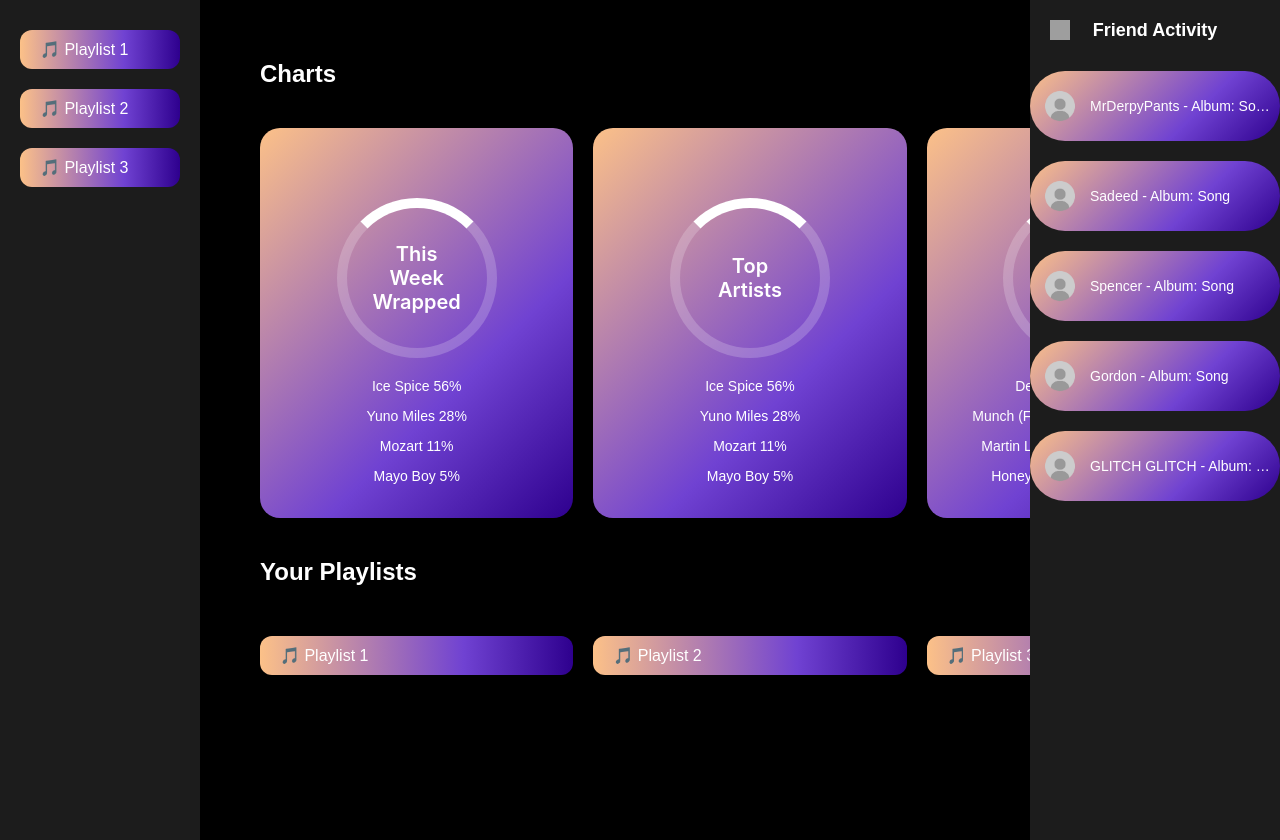
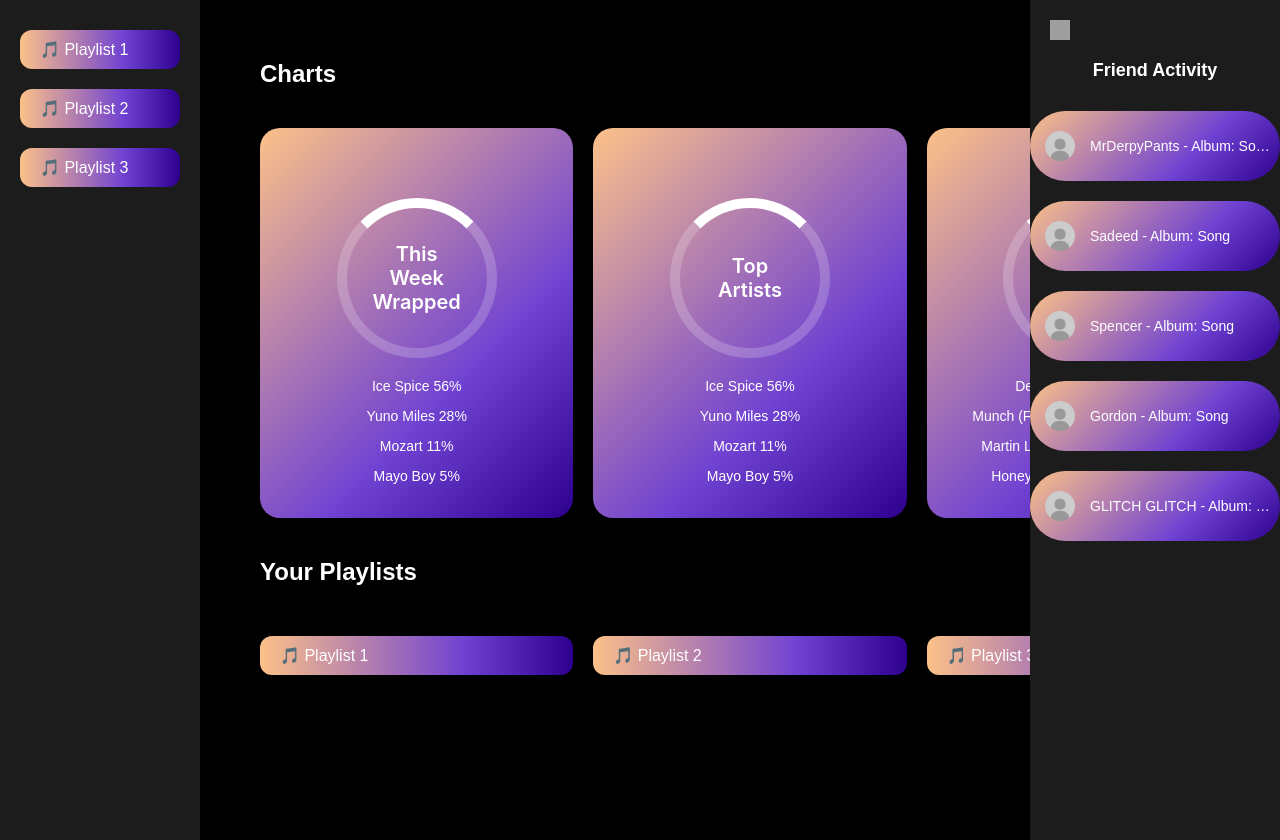
Before and after one commit to cse442-at-ub/fa24-semesterproject-phreekz, a React (Create React App) app in the folder web_server/: page /CSE442/2024-Fall/cse-442f/dashboard in a window 1280 px wide. Built offline with nearby package versions, Linux system fonts and the light colour scheme; grey boxes are pictures that could not be loaded.

Commit message:
Removed 'Friend Activity' in collapsed friend list

```diff
--- a/web_server/src/DashboardPage.css
+++ b/web_server/src/DashboardPage.css
@@ -148,18 +148,27 @@
     display: flex;
     flex-direction: column;
     justify-content: flex-start;
-    padding-top: 20px;
+    padding-top: 60px;
+    /* Ensure enough padding for the toggle button */
     align-items: center;
     overflow-y: auto;
-    /* Make it scrollable */
     scroll-behavior: smooth;
     padding-bottom: 20px;
 }
 
+/* Friend list collapsed */
 .friend-list.collapsed {
     width: 70px;
+    padding-top: 60px;
+    /* Ensure enough padding for the toggle button */
 }
 
+/* Hide Friend Activity title when the friend list is collapsed */
+.friend-list.collapsed .friend-activity-title {
+    display: none;
+}
+
+/* Toggle button positioning */
 .friend-list .toggle-btn {
     background-color: #1C1C1C;
     background: none;
@@ -213,6 +222,7 @@
     border-radius: 50%;
     padding: 0;
     justify-content: center;
+    margin-top: 20px; /* Add margin to prevent overlap with the toggle button */
 }
 
 .friend-list .friend img {
```
